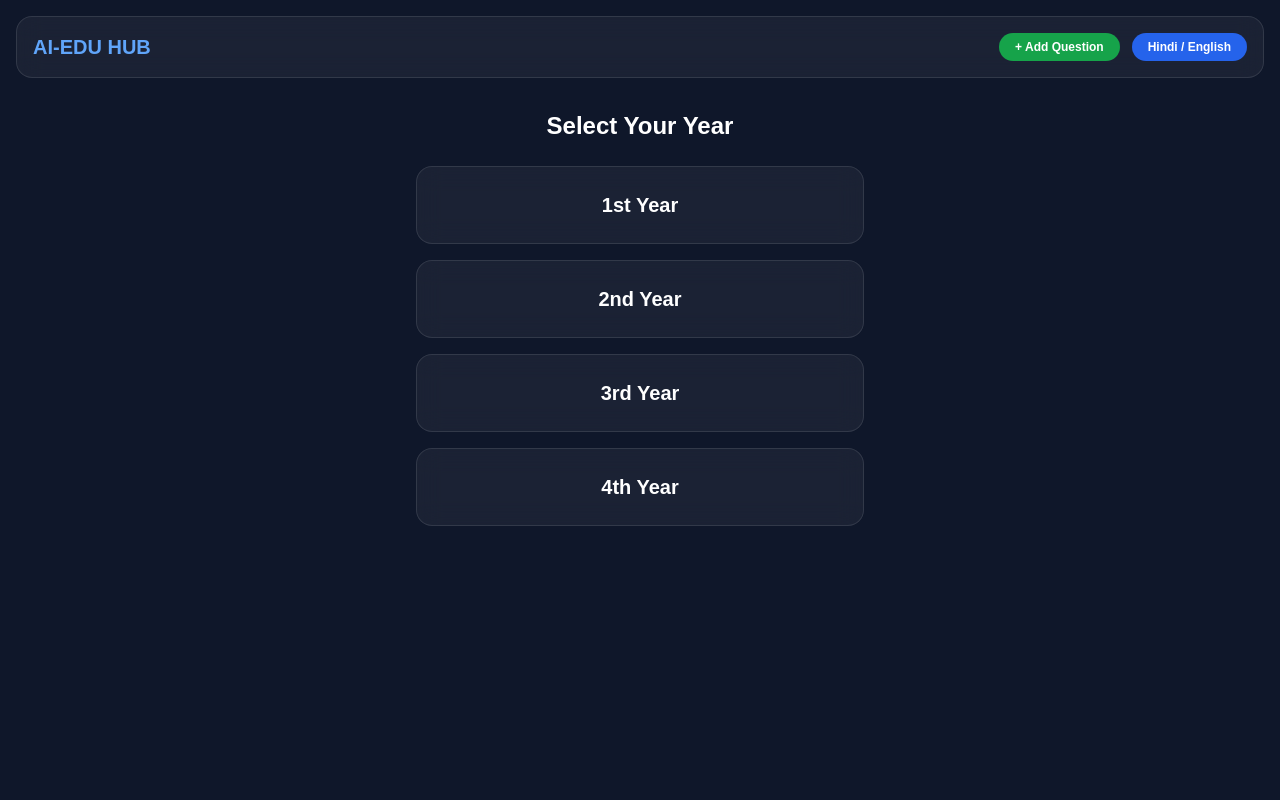
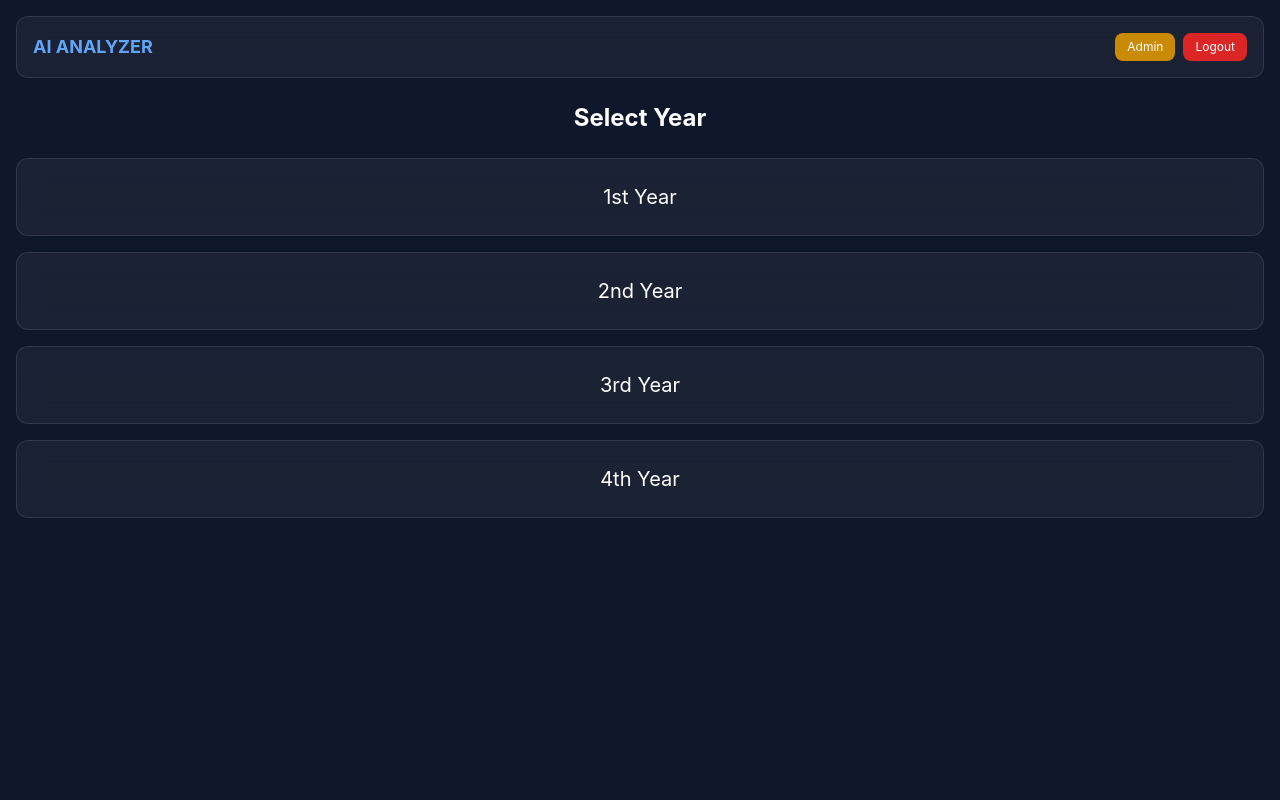
Before and after one commit to rashmivishwakarma613-droid/minor, a Flask app: page /dashboard in a window 1280 px wide. Run offline with Flask 3, Linux system fonts and the light colour scheme; a user stored in the database is signed in; some libraries are stand-ins or nearby versions.

Commit message:
Refactor dashboard.html for improved structure and style

```diff
--- a/templates/dashboard.html
+++ b/templates/dashboard.html
@@ -5,103 +5,111 @@
     <meta name="viewport" content="width=device-width, initial-scale=1.0">
     <title>AI-EDU Dashboard</title>
     <script src="https://cdn.tailwindcss.com"></script>
-
     <style>
-        .glass { background: rgba(255, 255, 255, 0.05); border: 1px solid rgba(255, 255, 255, 0.1); backdrop-filter: blur(12px); }
-        body { background-color: #0f172a; color: white; font-family: sans-serif; }
+        body { background-color: #0f172a; color: white; font-family: 'Inter', sans-serif; }
+        .glass { background: rgba(255,255,255,0.05); border:1px solid rgba(255,255,255,0.1); backdrop-filter: blur(12px); }
         .hidden { display: none; }
+        /* Mobile touch improvement */
+        button:active { transform: scale(0.98); }
     </style>
 </head>
 
 <body class="min-h-screen p-4 pb-20">
 
-    <!-- ✅ NAVBAR -->
-    <nav class="flex justify-between items-center p-4 glass rounded-2xl mb-8">
-        <h1 class="text-xl font-bold text-blue-400">AI-EDU HUB</h1>
-
-        <div class="flex gap-3">
-            <!-- ✅ ADD QUESTION BUTTON -->
-            <a href="/add-question">
-                <button class="bg-green-600 px-4 py-1.5 rounded-full text-xs font-semibold">
-                    + Add Question
-                </button>
-            </a>
-
-            <!-- Language Button -->
-            <button id="langBtn" onclick="toggleLanguage()" class="bg-blue-600 px-4 py-1.5 rounded-full text-xs font-semibold">
-                Hindi / English
-            </button>
+<nav class="flex justify-between items-center p-4 glass rounded-xl mb-6">
+    <h1 class="text-lg font-bold text-blue-400">AI ANALYZER</h1>
+    <div class="flex gap-2">
+        {% if session.user == "rashmivishwakarma613@gmail.com" %}
+        <a href="/admin" class="bg-yellow-600 px-3 py-1.5 rounded-lg text-xs">Admin</a>
+        {% endif %}
+        <a href="/logout" class="bg-red-600 px-3 py-1.5 rounded-lg text-xs">Logout</a>
     </div>
 </nav>
 
-    <!-- YEAR SCREEN -->
-    <div id="year-screen" class="max-w-md mx-auto space-y-6">
-        <h2 class="text-2xl font-bold text-center">Select Your Year</h2>
-        <div class="grid gap-4">
-            <button onclick="showSemesters(1)" class="p-6 glass rounded-2xl text-xl font-bold">1st Year</button>
-            <button onclick="showSemesters(2)" class="p-6 glass rounded-2xl text-xl font-bold">2nd Year</button>
-            <button onclick="showSemesters(3)" class="p-6 glass rounded-2xl text-xl font-bold">3rd Year</button>
-            <button onclick="showSemesters(4)" class="p-6 glass rounded-2xl text-xl font-bold">4th Year</button>
+<div id="year-screen" class="space-y-6">
+    <h2 class="text-2xl font-bold text-center">Select Year</h2>
+    <div class="grid grid-cols-1 gap-4">
+        <button onclick="showSemesters(1)" class="p-6 glass rounded-xl text-xl hover:bg-blue-600 transition">1st Year</button>
+        <button onclick="showSemesters(2)" class="p-6 glass rounded-xl text-xl hover:bg-blue-600 transition">2nd Year</button>
+        <button onclick="showSemesters(3)" class="p-6 glass rounded-xl text-xl hover:bg-blue-600 transition">3rd Year</button>
+        <button onclick="showSemesters(4)" class="p-6 glass rounded-xl text-xl hover:bg-blue-600 transition">4th Year</button>
     </div>
 </div>
 
-    <!-- SEM SCREEN -->
-    <div id="sem-screen" class="hidden max-w-md mx-auto space-y-6">
-        <button onclick="switchScreen('year-screen')" class="text-blue-400">← Back</button>
-        <h2 class="text-2xl font-bold text-center">Select Semester</h2>
-        <div id="sem-buttons" class="grid gap-4"></div>
+<div id="sem-screen" class="hidden space-y-6">
+    <button onclick="switchScreen('year-screen')" class="text-blue-400">← Back to Years</button>
+    <h2 class="text-xl font-bold text-center">Select Semester</h2>
+    <div id="sem-buttons" class="grid grid-cols-2 gap-4"></div>
 </div>
 
-    <!-- SUBJECT SCREEN -->
-    <div id="subject-screen" class="hidden max-w-md mx-auto space-y-6">
-        <button onclick="switchScreen('sem-screen')" class="text-blue-400">← Back</button>
-        <h2 class="text-2xl font-bold text-center">Subjects</h2>
+<div id="subject-screen" class="hidden space-y-6">
+    <button onclick="switchScreen('sem-screen')" class="text-blue-400">← Back to Semesters</button>
+    <h2 class="text-xl font-bold">Subjects</h2>
     <div id="subject-list" class="grid gap-3"></div>
 </div>
 
-    <!-- UNIT SCREEN -->
-    <div id="unit-screen" class="hidden max-w-md mx-auto space-y-6">
+<div id="unit-screen" class="hidden space-y-6">
+    <div class="flex justify-between items-center">
         <button onclick="switchScreen('subject-screen')" class="text-blue-400">← Back</button>
-        <h2 id="unit-title-text" class="text-2xl font-bold text-center">Units</h2>
-        <div id="unit-list" class="grid gap-4"></div>
+        <button onclick="loadImportant()" class="bg-orange-600 px-4 py-2 rounded-lg font-bold animate-pulse">🔥 Important</button>
+    </div>
+
+    <h2 id="current-subject-title" class="text-xl font-bold text-blue-300">Units</h2>
+    <div id="unit-list" class="flex overflow-x-auto gap-2 pb-4 no-scrollbar"></div>
+
+    <hr class="border-gray-700">
+    <div id="questions-container" class="space-y-4">
+        <p class="text-center text-gray-500">Select a unit to see questions</p>
+    </div>
 </div>
 
 <script>
-function switchScreen(id) {
-    ['year-screen', 'sem-screen', 'subject-screen', 'unit-screen'].forEach(s => {
+let selectedSubject = "";
+let selectedUnit = "";
+
+function switchScreen(id){
+    ['year-screen','sem-screen','subject-screen','unit-screen'].forEach(s => {
         document.getElementById(s).classList.add('hidden');
     });
     document.getElementById(id).classList.remove('hidden');
+    window.scrollTo(0,0);
 }
 
-function showSemesters(year) {
+// 1. Show Semesters
+function showSemesters(year){
     const container = document.getElementById('sem-buttons');
-    container.innerHTML = '';
-
-    let sems = [year * 2 - 1, year * 2];
-
-    sems.forEach(num => {
-        const btn = document.createElement('button');
-        btn.className = "p-6 glass rounded-2xl text-xl font-bold";
-        btn.innerText = "Semester " + num;
-        btn.onclick = () => fetchSubjects(num);
+    container.innerHTML='';
+    let sems=[year*2-1, year*2];
+    sems.forEach(num=>{
+        const btn=document.createElement('button');
+        btn.className="p-6 glass rounded-xl font-bold hover:bg-blue-500 transition";
+        btn.innerText="Sem "+num;
+        btn.onclick=()=>fetchSubjects(num);
         container.appendChild(btn);
     });
-
     switchScreen('sem-screen');
 }
 
-function fetchSubjects(semNum) {
-    const list = document.getElementById('subject-list');
-    list.innerHTML = "Loading...";
+// 2. Fetch Subjects ccccccccccccc
+function fetchSubjects(semNum){
+    const list=document.getElementById('subject-list');
+    list.innerHTML="<p class='text-center'>Loading Subjects...</p>";
 
-    fetch("/api/subjects/Semester " + semNum)
+    // Hum "Semester 1" bhej rahe hain
+    const semName = "Semester " + semNum;
+
+    fetch("/api/subjects/" + encodeURIComponent(semName))
     .then(res => res.json())
     .then(data => {
         list.innerHTML = '';
+        if(!data || data.length === 0){
+            list.innerHTML = `<p class='text-center text-red-400'>No subjects found for ${semName}. Check your Database!</p>`;
+            return;
+        }
+
         data.forEach(sub => {
             const b = document.createElement('button');
-                b.className = "p-5 glass rounded-xl text-left font-bold";
+            b.className = "p-4 glass rounded-xl text-left border-l-4 border-blue-500 hover:bg-blue-600 transition";
             b.innerText = sub;
             b.onclick = () => fetchUnits(sub);
             list.appendChild(b);
@@ -110,33 +118,105 @@ function fetchSubjects(semNum) {
     });
 }
 
-function fetchUnits(subjectName) {
-    const list = document.getElementById('unit-list');
-    list.innerHTML = "Loading...";
+// 3. Fetch Units
+function fetchUnits(subject){
+    selectedSubject = subject;
+    document.getElementById('current-subject-title').innerText = subject;
+    const list=document.getElementById('unit-list');
+    list.innerHTML="Loading...";
 
-    fetch("/api/units/" + subjectName)
-        .then(res => res.json())
-        .then(units => {
-            list.innerHTML = '';
-
-            units.forEach(unit => {
-                const btn = document.createElement('button');
-                btn.className = "p-5 glass rounded-2xl";
-
-                btn.innerText = unit;
-
-                btn.onclick = () => {
-                    window.location.href = `/analysis?subject=${encodeURIComponent(subjectName)}&unit=${encodeURIComponent(unit)}`;
+    fetch("/api/units/"+encodeURIComponent(subject))
+    .then(res=>res.json())
+    .then(units=>{
+        list.innerHTML='';
+        units.forEach(unit=>{
+            const btn=document.createElement('button');
+            btn.className="px-4 py-2 glass rounded-full whitespace-nowrap text-sm border border-blue-500/30";
+            btn.innerText=unit;
+            btn.onclick=()=> {
+                // Highlight active unit
+                document.querySelectorAll('#unit-list button').forEach(b => b.classList.replace('bg-blue-600', 'glass'));
+                btn.classList.replace('glass', 'bg-blue-600');
+                fetchQuestions(subject, unit);
             };
-
             list.appendChild(btn);
         });
-
+        document.getElementById('questions-container').innerHTML = '<p class="text-center text-gray-400 mt-10">Select a unit above</p>';
         switchScreen('unit-screen');
     });
 }
+
+// 4. Fetch Normal Questions
+function fetchQuestions(subject, unit){
+    selectedUnit = unit;
+    const container=document.getElementById('questions-container');
+    container.innerHTML="<p class='text-center'>Fetching Questions...</p>";
+
+    fetch(`/api/questions/${encodeURIComponent(subject)}/${encodeURIComponent(unit)}`)
+    .then(res=>res.json())
+    .then(data=>{
+        renderQuestions(data, false);
+    });
+}
+
+// 5. Fetch Important Questions
+function loadImportant(){
+    if(!selectedUnit){ alert("Pehle Unit select karein!"); return; }
+    const container=document.getElementById('questions-container');
+    container.innerHTML="<p class='text-center'>Finding Important Questions...</p>";
+
+    fetch(`/api/important/${encodeURIComponent(selectedSubject)}/${encodeURIComponent(selectedUnit)}`)
+    .then(res=>res.json())
+    .then(data=>{
+        renderQuestions(data, true);
+    });
+}
+
+// Helper to Display Questions
+function renderQuestions(data, isImportant){
+    const container=document.getElementById('questions-container');
+    container.innerHTML='';
+
+    if(data.length === 0) {
+        container.innerHTML = `<div class="p-10 text-center text-gray-500">No ${isImportant ? 'important ' : ''}questions found for this unit.</div>`;
+        return;
+    }
+
+    data.forEach(q=>{
+        const div=document.createElement('div');
+        div.className=`w-full p-5 glass rounded-xl border-t-2 ${isImportant ? 'border-orange-500' : 'border-blue-500'}`;
+
+        div.innerHTML=`
+            <div class="flex justify-between items-start mb-2">
+                <span class="text-xs font-bold uppercase ${isImportant ? 'text-orange-400' : 'text-blue-400'}">
+                    ${isImportant ? '🔥 High Priority' : 'Question'}
+                </span>
+                <span class="text-xs bg-gray-800 px-2 py-1 rounded">Repeat: ${q.repeat}</span>
+            </div>
+            <p class="text-lg font-medium leading-tight">${q.q}</p>
+
+            <div class="mt-4 flex items-center justify-between">
+                <button onclick="toggleAns(this)" class="text-sm bg-blue-600/20 text-blue-400 px-4 py-2 rounded-lg border border-blue-500/30">
+                    Show Answer
+                </button>
+                <div class="text-right">
+                    <p class="text-[10px] text-gray-400 uppercase">Probability</p>
+                    <p class="font-bold ${parseInt(q.probability) > 50 ? 'text-green-400' : 'text-yellow-400'}">${q.probability}</p>
+                </div>
+            </div>
+            <div class="hidden mt-4 p-4 bg-green-900/20 border-l-2 border-green-500 text-gray-200 text-sm">
+                <strong>Answer:</strong><br>${q.ans}
+            </div>
+        `;
+        container.appendChild(div);
+    });
+}
+
+function toggleAns(btn){
+    const ans = btn.parentElement.nextElementSibling;
+    ans.classList.toggle('hidden');
+    btn.innerText = ans.classList.contains('hidden') ? "Show Answer" : "Hide Answer";
+}
 </script>
-
-
 </body>
 </html>
```
Lines whose indentation alone changed are shown as unchanged.
